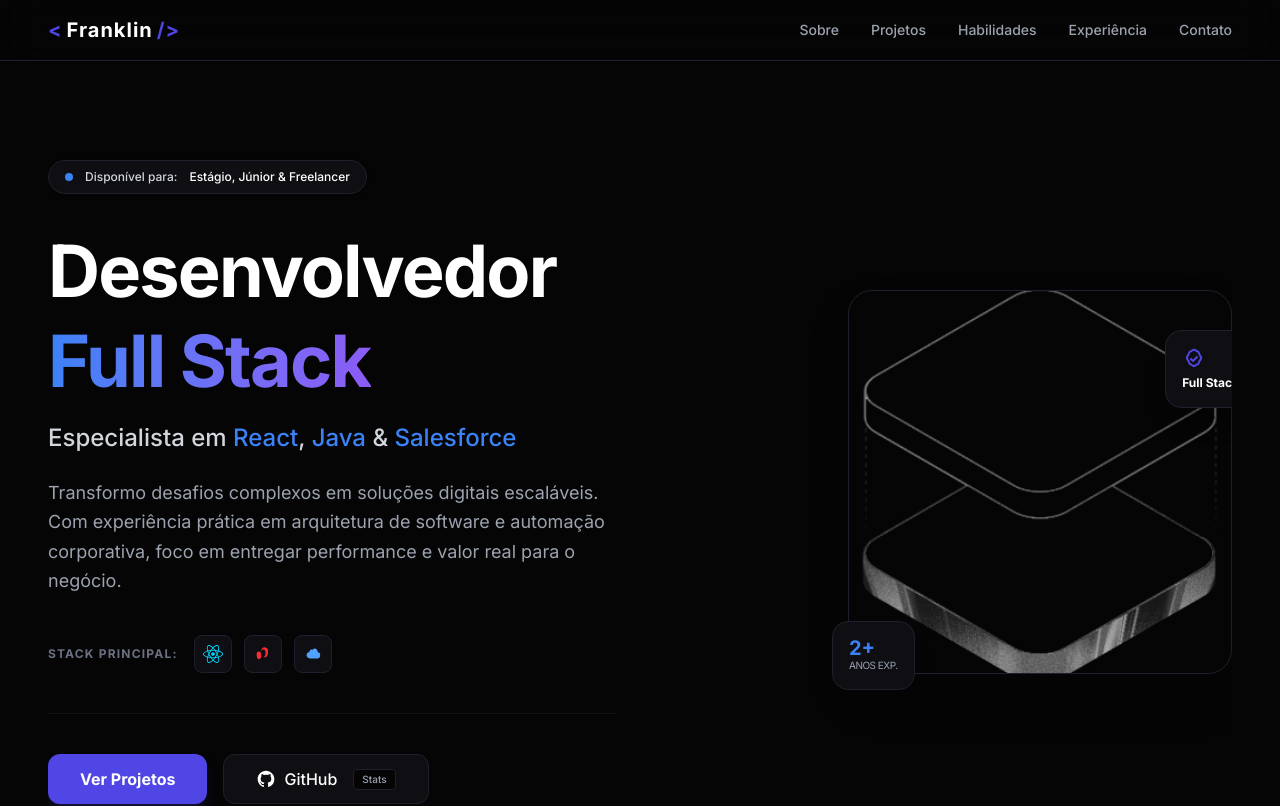
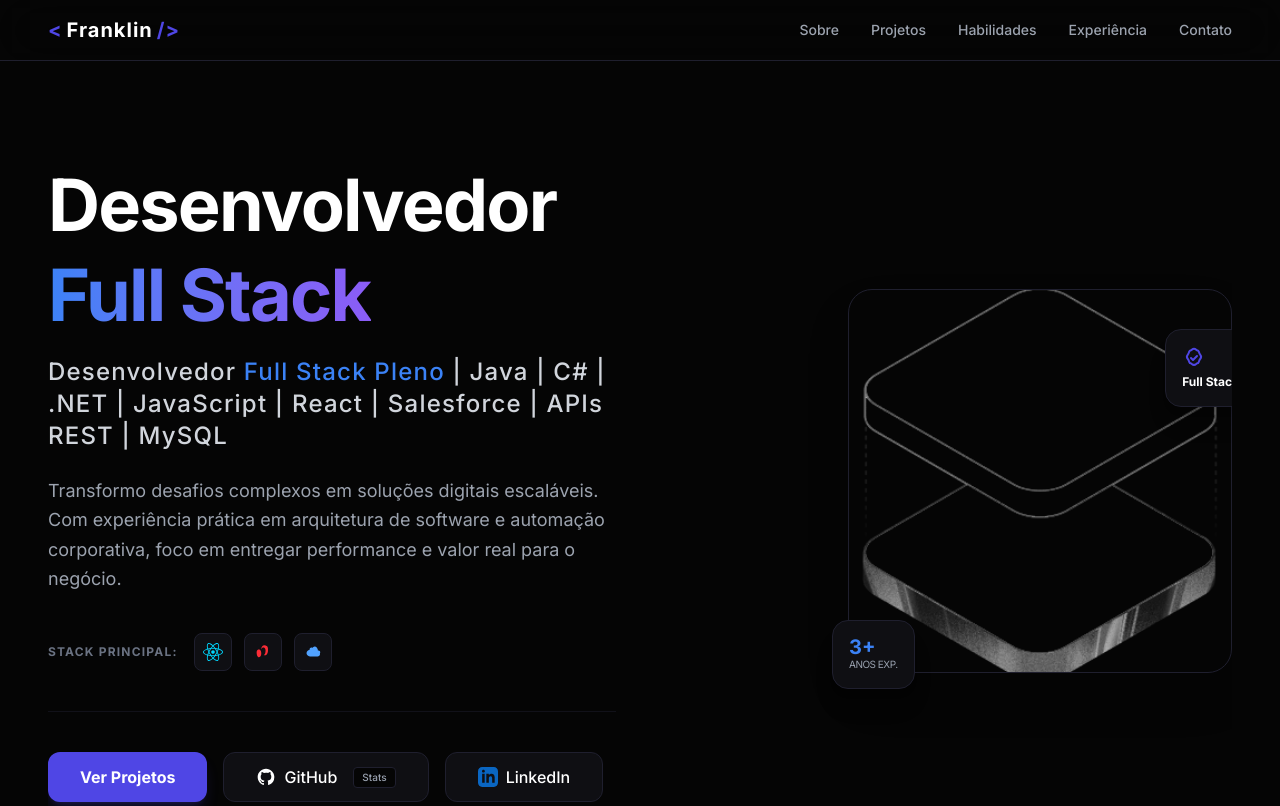
Before and after one commit to franklinferreiraf/meu-portfolio, a React (Vite) app: page / in a window 1280 px wide. Shown: the top 806 px of the page. Built offline with nearby package versions, Linux system fonts and the light colour scheme.

Commit message:
refactor: refine professional positioning to Pleno and update profile links

```diff
--- a/src/data/index.jsx
+++ b/src/data/index.jsx
@@ -157,7 +157,7 @@
 export const experiencias = [
   {
     id: 1,
-    ano: "2026 - Presente",
+    ano: "2026",
     cargo: "Desenvolvedor Full Stack",
     empresa: "Projeto Europa Pra VC",
     descricao: "Liderança técnica no desenvolvimento da plataforma EuropaPraVC. Responsável pela arquitetura de ponta a ponta, integração de APIs internacionais e otimização de performance para escalabilidade global."
@@ -193,10 +193,10 @@
 
 export const salesforceSkills = [
   { id: 1, nome: "Apex (Classes, Triggers)", nivel: "Avançado" },
-  { id: 2, nome: "Salesforce Flows", nivel: "Especialista" },
-  { id: 3, nome: "LWC (Lightning Web Components)", nivel: "Intermediário" },
+  { id: 2, nome: "Salesforce Flows", nivel: "Avançado" },
+  { id: 3, nome: "LWC (Lightning Web Components)", nivel: "Avançado" },
   { id: 4, nome: "SOQL & SOSL", nivel: "Avançado" },
-  { id: 5, nome: "Process Builder Migration", nivel: "Especialista" },
+  { id: 5, nome: "Process Builder Migration", nivel: "Avançado" },
   { id: 6, nome: "Integrações (REST/SOAP)", nivel: "Avançado" }
 ];
 
--- a/src/sections/Hero.jsx
+++ b/src/sections/Hero.jsx
@@ -11,22 +11,13 @@
 
       {/* Lado Esquerdo - Conteúdo */}
       <div className="flex-1 text-left">
-        {/* Badge de Status & Disponibilidade */}
-        <div className="inline-flex items-center gap-3 px-4 py-2 rounded-full bg-card border border-cardBorder text-xs font-medium text-gray-300 mb-8 shadow-sm">
-          <span className="flex h-2 w-2 relative">
-            <span className="animate-ping absolute inline-flex h-full w-full rounded-full bg-secondary opacity-75"></span>
-            <span className="relative inline-flex rounded-full h-2 w-2 bg-secondary"></span>
-          </span>
-          Disponível para: <span className="text-white">Estágio, Júnior & Freelancer</span>
-        </div>
-
         {/* Títulos Principais */}
         <h1 className="text-5xl md:text-7xl font-bold text-white mb-4 tracking-tight leading-tight">
           Desenvolvedor <br />
           <span className="text-gradient">Full Stack</span>
         </h1>
-        <h2 className="text-xl md:text-2xl text-gray-300 font-medium mb-6">
-          Especialista em <span className="text-secondary">React</span>, <span className="text-secondary">Java</span> & <span className="text-secondary">Salesforce</span>
+        <h2 className="text-xl md:text-2xl text-gray-300 font-medium mb-6 tracking-wider">
+          Desenvolvedor <span className="text-secondary">Full Stack Pleno</span> | Java | C# | .NET | JavaScript | React | Salesforce | APIs REST | MySQL
         </h2>
 
         {/* Parágrafo de Apresentação Refinado */}
@@ -61,7 +52,7 @@
           </a>
 
           <a
-            href="https://github.com/franklinferreir"
+            href="https://github.com/franklinferreiraf"
             target="_blank"
             rel="noopener noreferrer"
             className="px-8 py-3 rounded-xl bg-card border border-cardBorder text-white font-medium hover:border-primary/50 transition-all flex items-center justify-center gap-2 group"
@@ -71,6 +62,18 @@
             </svg>
             GitHub
             <span className="ml-2 px-2 py-0.5 bg-background border border-cardBorder rounded text-[10px] text-gray-400 group-hover:text-white transition-colors">Stats</span>
+          </a>
+
+          <a
+            href="https://www.linkedin.com/in/franklin-ferreira-09a21a231/"
+            target="_blank"
+            rel="noopener noreferrer"
+            className="px-8 py-3 rounded-xl bg-card border border-cardBorder text-white font-medium hover:border-primary/50 transition-all flex items-center justify-center gap-2"
+          >
+            <svg className="w-5 h-5 text-[#0A66C2]" fill="currentColor" viewBox="0 0 24 24">
+              <path d="M19 0h-14c-2.761 0-5 2.239-5 5v14c0 2.761 2.239 5 5 5h14c2.762 0 5-2.239 5-5v-14c0-2.761-2.238-5-5-5zm-11 19h-3v-11h3v11zm-1.5-12.268c-.966 0-1.75-.79-1.75-1.764s.784-1.764 1.75-1.764 1.75.79 1.75 1.764-.783 1.764-1.75 1.764zm13.5 12.268h-3v-5.604c0-3.368-4-3.113-4 0v5.604h-3v-11h3v1.765c1.396-2.586 7-2.777 7 2.476v6.759z"/>
+            </svg>
+            LinkedIn
           </a>
         </div>
       </div>
@@ -93,7 +96,7 @@
 
           {/* Badge flutuante 1 */}
           <div className="absolute -bottom-4 -left-4 bg-card border border-cardBorder p-4 rounded-2xl shadow-xl animate-float">
-            <div className="text-secondary font-bold text-xl leading-none">2+</div>
+            <div className="text-secondary font-bold text-xl leading-none">3+</div>
             <div className="text-gray-400 text-[10px] uppercase tracking-tighter">Anos Exp.</div>
           </div>
 
```
